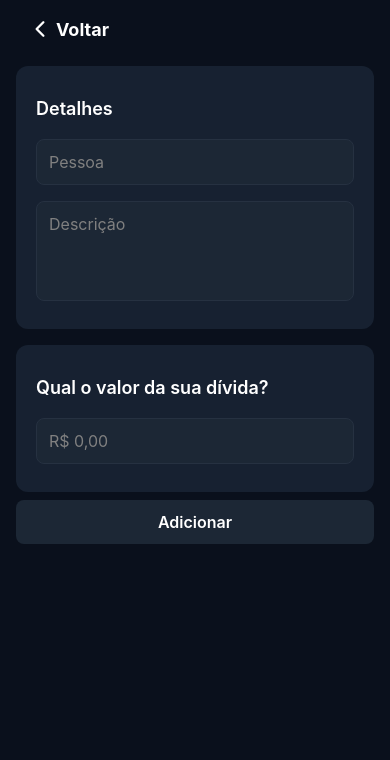
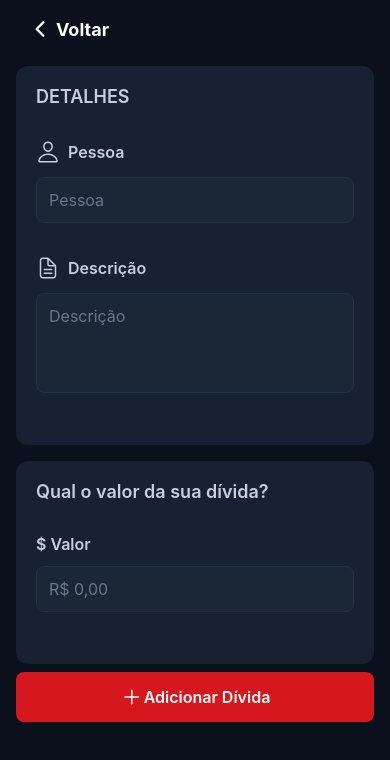
Before and after one commit to iguulima/kesh, a React Native app: screen /AddDivida in a window 390 px wide. Shown: the top 760 px of the page. Built offline with nearby package versions, Linux system fonts and the light colour scheme.

Commit message:
feat: novos icones e itens para melhoria de UI

```diff
--- a/src/screens/AddDividaScreen.tsx
+++ b/src/screens/AddDividaScreen.tsx
@@ -3,8 +3,8 @@ import { Text, TextInput, View, Alert, StyleSheet, Pressable } from 'react-nativ
 import { saveDivida } from '~/services/storage';
 import BackBtn from '~/components/BackBtn';
 import { useNavigation } from '@react-navigation/native';
-import { SafeAreaView } from 'react-native-safe-area-context';
 import Layout from '~/components/Layout';
+import Ionicons from '@expo/vector-icons/Ionicons';
 
 export default function AddDivida() {
     const navigation = useNavigation();
@@ -43,19 +43,27 @@ export default function AddDivida() {
         <BackBtn />
 
         <View style={styles.container}>
-            <Text style={styles.label}>Detalhes</Text>
+            <Text style={styles.label}>DETALHES</Text>
+            <View style={{ flexDirection: 'row', alignItems: 'center', gap: 8}}>
+                <Ionicons name="person-outline" size={24} color="#C5D0DE" />
+                <Text style={{fontSize: 16, color: '#C5D0DE', fontWeight: '600'}}>Pessoa</Text>
+            </View>
             <TextInput
                 value={pessoa}
                 onChangeText={setPessoa}
                 placeholder="Pessoa"
-                placeholderTextColor="gray"
+                placeholderTextColor="#67788c"
                 style={styles.input}
             />
+            <View style={{ flexDirection: 'row', alignItems: 'center', gap: 8}}>
+                <Ionicons name="document-text-outline" size={24} color="#C5D0DE" />
+                <Text style={{fontSize: 16, color: '#C5D0DE', fontWeight: '600'}}>Descrição</Text>
+            </View>
             <TextInput
                 value={descricao}
                 onChangeText={setDescricao}
                 placeholder="Descrição"
-                placeholderTextColor="gray"
+                placeholderTextColor="#67788c"
                 style={[styles.input, { height: 100 }]}
                 multiline
                 numberOfLines={4}
@@ -64,18 +72,22 @@ export default function AddDivida() {
 
         <View style={styles.container}>
             <Text style={styles.label}>Qual o valor da sua dívida?</Text>
-            <TextInput
+            <View>
+                <Text style={{fontSize: 16, color: '#C5D0DE', fontWeight: '600'}}>$ Valor</Text>
+                <TextInput
                 value={valor}
                 onChangeText={setValor}
                 keyboardType="numeric"
                 placeholder="R$ 0,00"
-                placeholderTextColor="gray"
+                placeholderTextColor="#67788c"
                 style={styles.input}
             />
+            </View>
         </View>
 
         <Pressable style={styles.btn} onPress={handleAddDivida}>
-            <Text style={styles.btnText} >Adicionar</Text>
+            <Ionicons name="add-outline" size={24} color="#fff" />
+            <Text style={styles.btnText}>Adicionar Dívida</Text>
         </Pressable>
         </Layout>
     );
@@ -89,10 +101,10 @@ const styles = StyleSheet.create({
         padding: 20,
     },
     label: {
-        color: '#FFFFFF',
+        color: '#C5D0DE',
         fontSize: 18,
         fontWeight: '600',
-        marginVertical: 12,
+        marginBottom: 32,
     },
     input: {
         color: '#FFFFFF',
@@ -101,14 +113,17 @@ const styles = StyleSheet.create({
         borderWidth: 1,
         borderRadius: 8,
         padding: 12,
-        marginVertical: 8,
+        marginTop: 12,
+        marginBottom: 32,
         fontSize: 16,
     },
     btn:{
-        backgroundColor: '#1C2735',
+        backgroundColor: '#d6171d',
         borderRadius: 8,
         padding: 12,
         alignItems: 'center',
+        flexDirection: 'row',
+        justifyContent: 'center'
     },
     btnText:{
         color: '#FFFFFF',
--- a/src/screens/HomeScreen.tsx
+++ b/src/screens/HomeScreen.tsx
@@ -37,7 +37,8 @@ export default function Home() {
 
     const [modalVisivel, setModalVisivel] = useState(true);
 
-    const totalDividas = dividas.reduce((acc, item) => acc + Number(item.valor), 0);
+    const totalDividasValor = dividas.reduce((acc, item) => acc + Number(item.valor), 0);
+    const totalDividas = dividas.reduce((acc) => acc + 1, 0);
 
 return (
   <Layout>
@@ -47,10 +48,15 @@ return (
       end={{ x: 1, y: 0.5 }}
       style={styles.totalContainer}>
       <View style={{ flexDirection: 'row', alignItems: 'center', gap: 8 }}>
+        <View style={{padding: 8, borderRadius: 8, backgroundColor: '#f76a71'}}>
           <Ionicons name="card-outline" size={24} color="#fff" />
+        </View>
           <Text style={styles.totalTitle}>Dividas à pagar</Text>
         </View>
-      <Text style={styles.totalValor}>R$ {totalDividas.toFixed(2)}</Text>
+      <Text style={styles.totalValor}>R$ {totalDividasValor.toFixed(2)}</Text>
+      <Text style={{ color: '#ffd6d8', fontSize: 16, marginTop: 12, alignSelf: 'flex-end', fontWeight: '600' }}>
+        {totalDividas} {totalDividas === 1 ? 'Dívida' : 'Dívidas'}
+      </Text>
     </LinearGradient>
     <FlatList
     style={styles.listContainer}
@@ -76,9 +82,17 @@ return (
       </Pressable>
       )}
       ListEmptyComponent={
-        <Text style={{ color: '#fff', textAlign: 'center', marginTop: 32 }}>
-          Nenhuma dívida cadastrada.
-        </Text>
+        <View style={{marginTop: 16}}>
+          <View style={{backgroundColor: '#182438',borderWidth: 1, borderColor: '#29384f', borderRadius: 128, alignSelf: 'center', justifyContent: 'center', padding:40}}>
+            <Ionicons name="alert-circle-outline" size={80} color="#67788c" style={{ textAlign: 'center'}} />
+          </View>
+          <Text style={{ color: '#c0cfe0', textAlign: 'center', marginTop: 32, fontWeight: 'bold' , fontSize: 20 }}>
+            Nenhuma dívida cadastrada.
+          </Text>
+          <Text style={{ color: '#67788c', textAlign: 'center', marginTop: 16, fontWeight: 'semibold', width: '85%', alignSelf: 'center' }}>
+            Você está com as finanças em dia! Comece a registrar suas dívidas para manter o controle total.
+          </Text>
+        </View>
       }
     />
     <Pressable style={styles.btn} onPress={() => navigation.navigate('AddDivida')}>
@@ -97,8 +111,9 @@ return (
 const styles = StyleSheet.create({
   totalContainer:{
     height: 200,
-    borderRadius: 20,
+    borderRadius: 16,
     padding: 20,
+    marginBottom: 16,
   },
   totalTitle: {
     color: '#fff',
@@ -126,7 +141,7 @@ const styles = StyleSheet.create({
   listContainer: {
     backgroundColor:'#101828',
     padding: 16,
-    borderRadius: 8,
+    borderRadius: 16,
   },
   itemContainer: {
     backgroundColor: '#1E2939',
```
